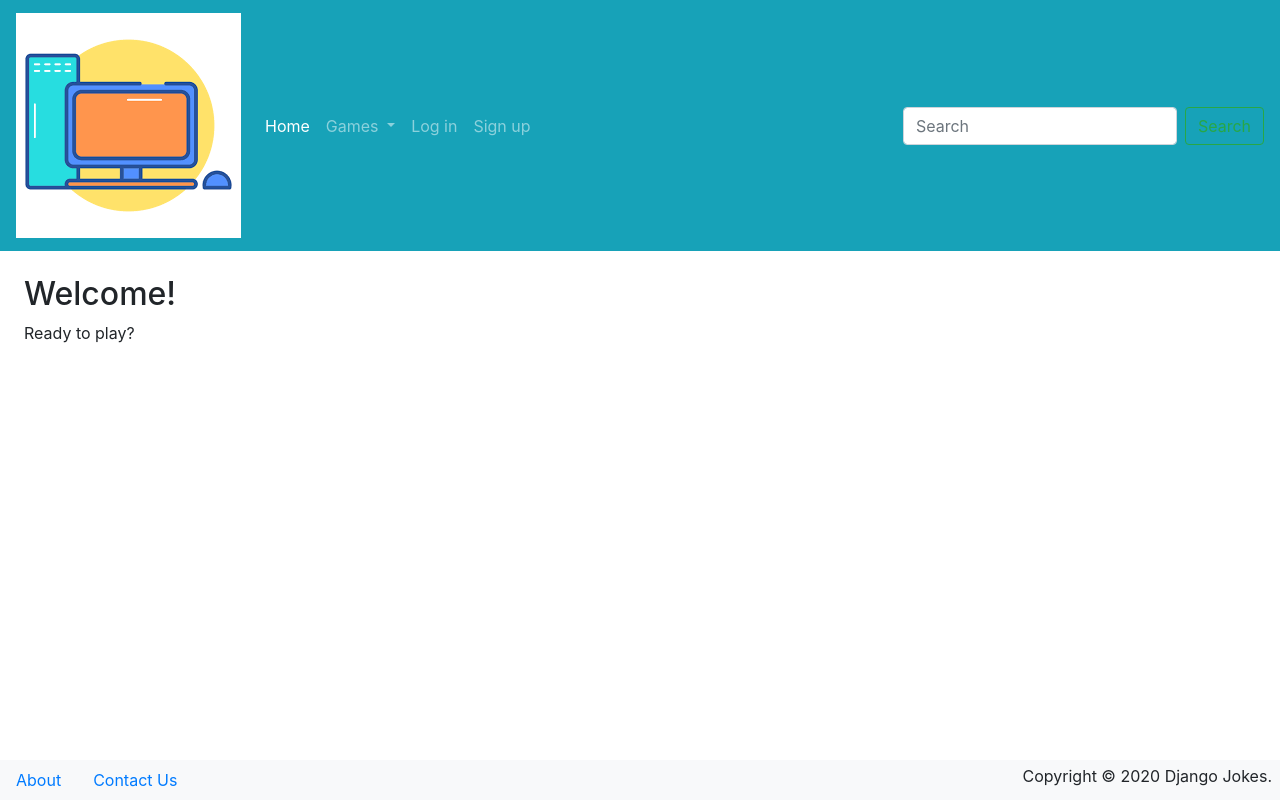
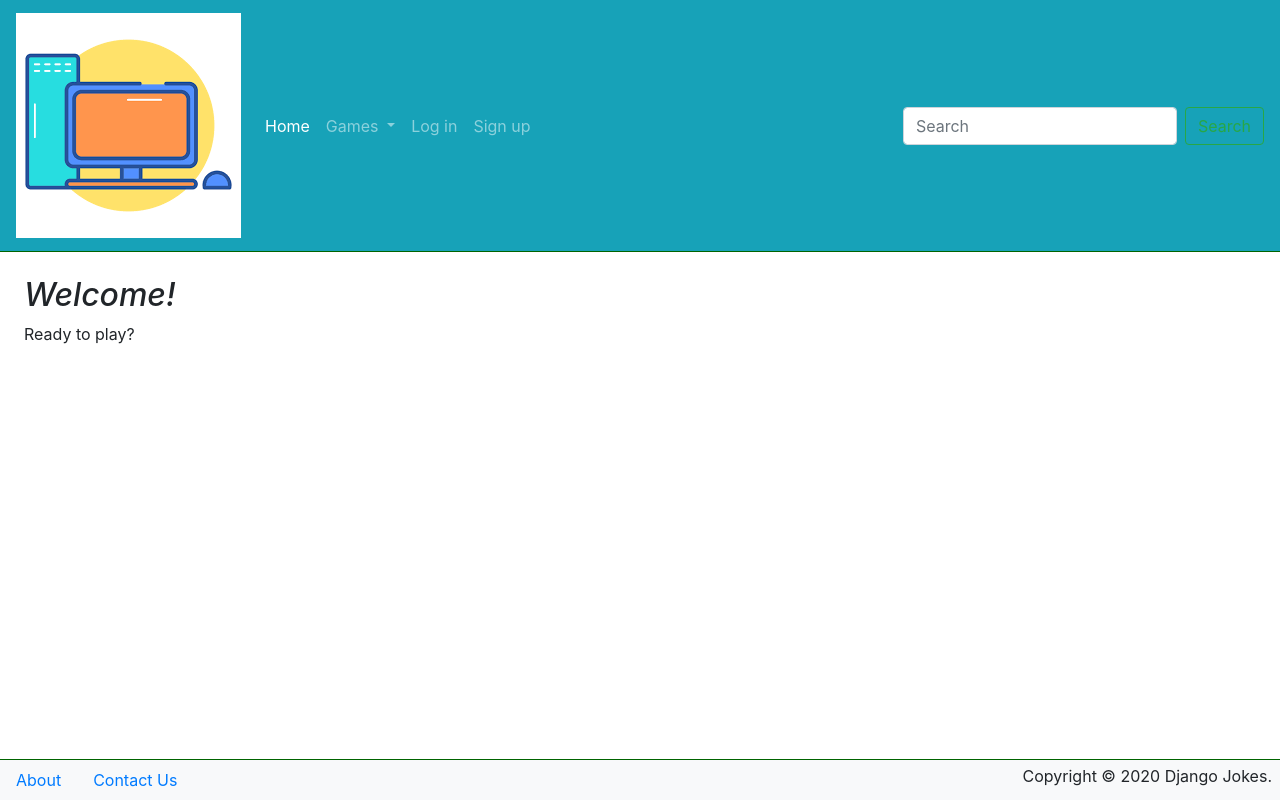
Before and after one commit to samoore333/play2learn, a Django app: page / in a window 1280 px wide. Run offline with Django 4.2, Linux system fonts and the light colour scheme; some libraries are stand-ins or nearby versions.

Commit message:
base template update

```diff
--- /dev/null
+++ b/static/css/main.css
@@ -0,0 +1,15 @@
+body {
+    padding-bottom: 50px;
+  }
+
+  footer {
+    border-top: 1px solid darkgreen;
+  }
+
+  header {
+    border-bottom: 1px solid darkgreen;
+  }
+
+  h2 {
+    font-style: italic;
+  }
--- a/templates/_base.html
+++ b/templates/_base.html
@@ -5,6 +5,7 @@
 <meta charset="UTF-8">
 <meta name="viewport" content="width=device-width, initial-scale=1">
 <link rel="stylesheet" href="https://stackpath.bootstrapcdn.com/bootstrap/4.5.1/css/bootstrap.min.css" integrity="sha384-VCmXjywReHh4PwowAiWNagnWcLhlEJLA5buUprzK8rxFgeH0kww/aWY76TfkUoSX" crossorigin="anonymous">
+<link rel="stylesheet" href="{% static 'css/main.css' %}">
 <script src="https://kit.fontawesome.com/2554e7175e.js" crossorigin="anonymous"></script>
 <link rel="shortcut icon" type="image/png" href="{% static 'images/favicon.png' %}">
 <title>{% block title %}{% endblock %} | Play2Learn</title>
```
